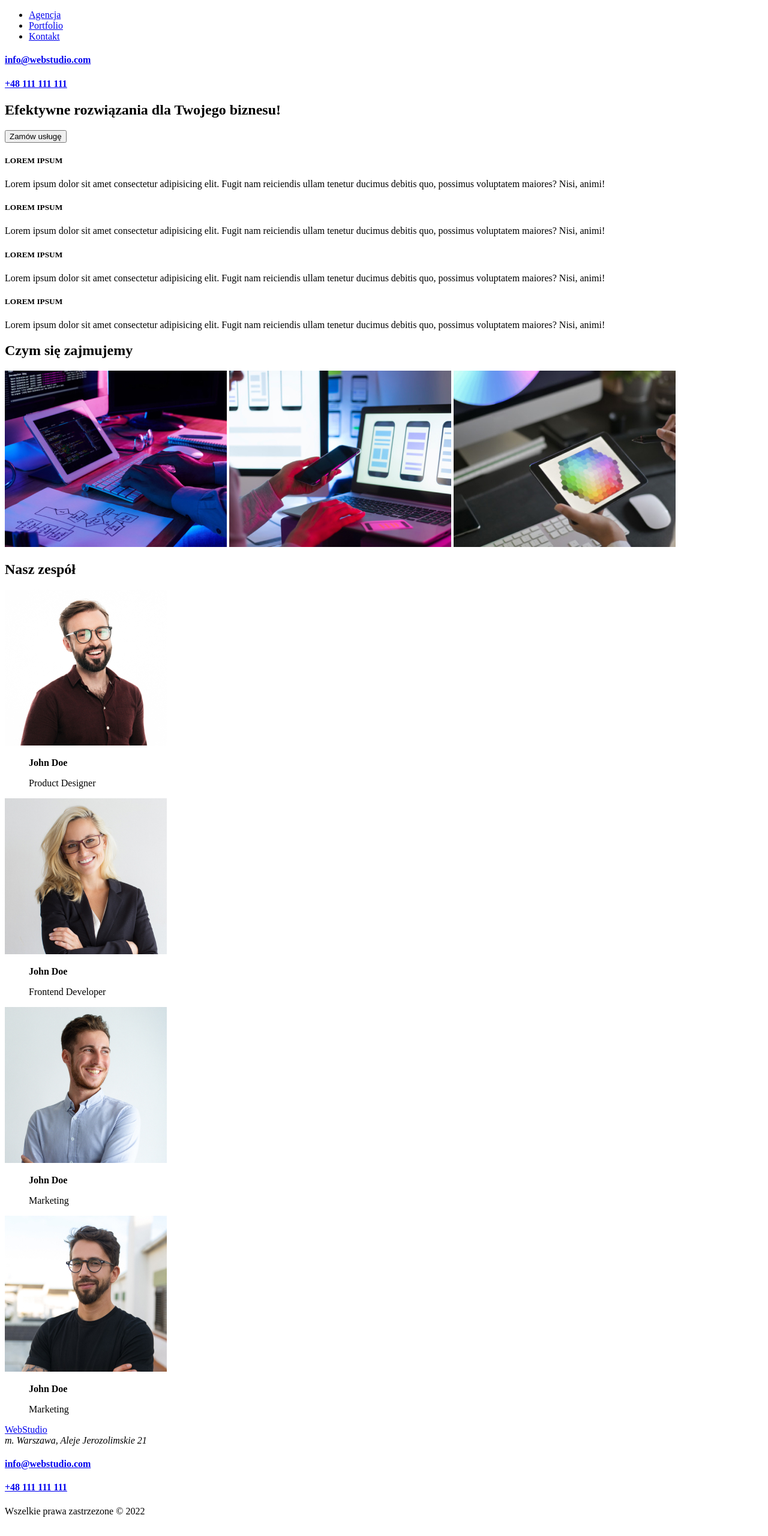
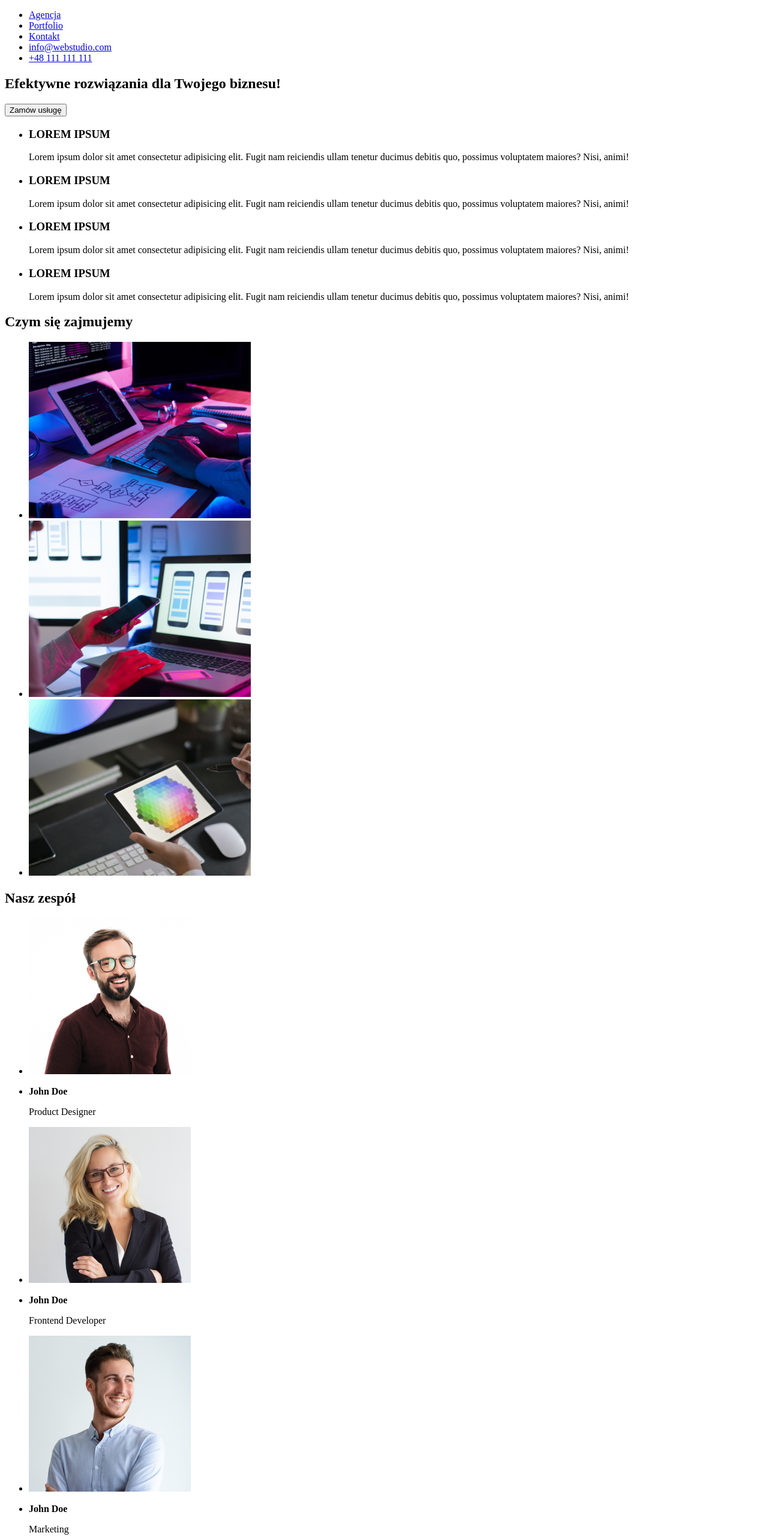
Before and after one commit to KluskaZuber/goit-markup-hw-01, a plain HTML site: page index.html in a window 1280 px wide. Shown: the part 26-2587 px from the top of the page at 60% size. Drawn offline with Linux system fonts and the light colour scheme.

Commit message:
Poprawki do zadania 1
Wykonałam poprawki z pierwszego zadania domowego z uwag Mentora

```diff
--- a/index.html
+++ b/index.html
@@ -2,27 +2,26 @@
 <html lang="pl">
   <head>
     <meta charset="utf-8" />
-    <meta
-      name="description"
-      content="Tworzenie stron internetowych na potrzeby biznesowe"
-    />
+    <meta name="description" content="Tworzenie stron internetowych na potrzeby biznesowe" />
+    <meta http-equiv="X-UA-Compatible" content="IE=edge" />
+    <meta name="viewport" content="width=device-width, initial-scale=1.0" />
+
     <!--to co widzimy w google-->
     <title>WebStudio</title>
   </head>
   <body>
     <header>
-      <a href="www.stronaglowna.pl">WebStudio</a>
+      <a href="www.stronaglowna.pl"><span>Web</span>Studio</a>
 
       <nav>
         <ul>
           <li><a href="/Agencja">Agencja</a></li>
           <li><a href="/Portfolio">Portfolio</a></li>
           <li><a href="/Kontakt">Kontakt</a></li>
+          <li><a href="mailto:info@webstudio.com">info@webstudio.com</a></li>
+          <li><a href="tel:+48111111111">+48 111 111 111</a></li>
         </ul>
       </nav>
-
-      <h4><a href="mailto:info@webstudio.com">info@webstudio.com</a></h4>
-      <h4><a href="tel:+48111111111">+48 111 111 111</a></h4>
     </header>
     <main>
       <section>
@@ -30,122 +29,137 @@
         <button type="button">Zamów usługę</button>
       </section>
       <section>
-        <div>
-          <h5>LOREM IPSUM</h5>
+        <ul>
+          <li>
+            <h3>LOREM IPSUM</h3>
             <p>
-            Lorem ipsum dolor sit amet consectetur adipisicing elit. Fugit nam
-            reiciendis ullam tenetur ducimus debitis quo, possimus voluptatem
-            maiores? Nisi, animi!
+              Lorem ipsum dolor sit amet consectetur adipisicing elit. Fugit nam reiciendis ullam
+              tenetur ducimus debitis quo, possimus voluptatem maiores? Nisi, animi!
             </p>
-        </div>
-        <div>
-          <h5>LOREM IPSUM</h5>
+          </li>
+          <li>
+            <h3>LOREM IPSUM</h3>
             <p>
-            Lorem ipsum dolor sit amet consectetur adipisicing elit. Fugit nam
-            reiciendis ullam tenetur ducimus debitis quo, possimus voluptatem
-            maiores? Nisi, animi!
+              Lorem ipsum dolor sit amet consectetur adipisicing elit. Fugit nam reiciendis ullam
+              tenetur ducimus debitis quo, possimus voluptatem maiores? Nisi, animi!
             </p>
-        </div>
-        <div>
-          <h5>LOREM IPSUM</h5>
+          </li>
+          <li>
+            <h3>LOREM IPSUM</h3>
             <p>
-            Lorem ipsum dolor sit amet consectetur adipisicing elit. Fugit nam
-            reiciendis ullam tenetur ducimus debitis quo, possimus voluptatem
-            maiores? Nisi, animi!
+              Lorem ipsum dolor sit amet consectetur adipisicing elit. Fugit nam reiciendis ullam
+              tenetur ducimus debitis quo, possimus voluptatem maiores? Nisi, animi!
             </p>
-        </div>
-        <div>
-          <h5>LOREM IPSUM</h5>
+          </li>
+          <li>
+            <h3>LOREM IPSUM</h3>
             <p>
-            Lorem ipsum dolor sit amet consectetur adipisicing elit. Fugit nam
-            reiciendis ullam tenetur ducimus debitis quo, possimus voluptatem
-            maiores? Nisi, animi!
+              Lorem ipsum dolor sit amet consectetur adipisicing elit. Fugit nam reiciendis ullam
+              tenetur ducimus debitis quo, possimus voluptatem maiores? Nisi, animi!
             </p>
-        </div>
+          </li>
+        </ul>
       </section>
       <section>
         <h2>Czym się zajmujemy</h2>
+        <ul>
+          <li>
             <img
               src="images/programmer.jpg"
               width="370"
               height="294"
               alt="Męskie dłonie piszące na klawiaturze"
             />
+          </li>
+          <li>
             <img
               src="images/developing.jpg"
               width="370"
               height="294"
               alt="Kobiece dłoie pracujące nas UI"
             />
+          </li>
+          <li>
             <img
               src="images/design.jpg"
               width="370"
               height="294"
               alt="Praca na tablecie nad designem strony"
             />
+          </li>
+        </ul>
       </section>
       <section>
         <h2>Nasz zespół</h2>
-
+        <ul>
+          <li>
             <img
               src="images/product_design.jpg"
               alt="Uśmiechnięty męzczyzna w okularach"
               width="270"
               height="260"
             />
-        <figure>
-          <figcaption>
+          </li>
+
+          <li>
             <!--Tu nie mam pewności, czy powinno być b czy strong - wydaje mi się, ze nazwisko nie jest wazne, a poza tym, mozna to w cssie zrobic przeciez-->
             <p><b>John Doe</b></p>
             <p>Product Designer</p>
-          </figcaption>
-        </figure>
+          </li>
 
+          <li>
             <img
               src="images/frontend_dev.jpg"
               alt="Uśmiechnięta blondynka w okularach"
               width="270"
               height="260"
             />
-        <figure>
-          <figcaption>
+          </li>
+
+          <li>
             <p><b>John Doe</b></p>
             <p>Frontend Developer</p>
-          </figcaption>
-        </figure>
+          </li>
 
+          <li>
             <img
               src="images/marketing.jpg"
               alt="Uśmiechnięty marketingowiec"
               width="270"
               height="260"
             />
-        <figure>
-          <figcaption>
+          </li>
+
+          <li>
             <p><b>John Doe</b></p>
             <p>Marketing</p>
-          </figcaption>
-        </figure>
+          </li>
+
+          <li>
             <img
               src="images/ui_designer.jpg"
               alt="Zamyślony mężczyzna w okularach"
               width="270"
               height="260"
             />
-        <figure>
-          <figcaption>
+          </li>
+
+          <li>
             <p><b>John Doe</b></p>
             <p>Marketing</p>
-          </figcaption>
-        </figure>
+          </li>
+        </ul>
       </section>
     </main>
     <footer>
-      <a href="www.stronaglowna.pl">WebStudio</a>
-      <address>m. Warszawa, Aleje Jerozolimskie 21</address>
-      <h4><a href="mailto:info@webstudio.com">info@webstudio.com</a></h4>
-      <h4><a href="tel:+48111111111">+48 111 111 111</a></h4>
-      <p>Wszelkie prawa zastrzezone &#xa9; 2022</p>
+      <a href="www.stronaglowna.pl"><span>Web</span>Studio</a>
+      <address>
+        <ul>
+          <li>m. Warszawa, Aleje Jerozolimskie 21</li>
+          <li><a href="mailto:info@webstudio.com">info@webstudio.com</a></li>
+          <li><a href="tel:+48111111111">+48 111 111 111</a></li>
+        </ul>
+      </address>
     </footer>
   </body>
 </html>
```
Also changed, not shown: .prettierrc.json (added), css/index.css (deleted), css/style.css (added), 2 other files. Lines whose indentation alone changed are shown as unchanged.
